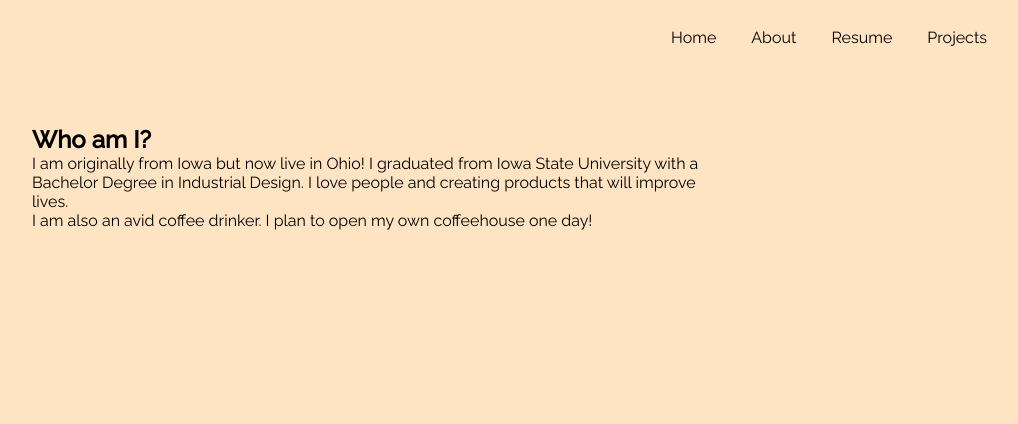
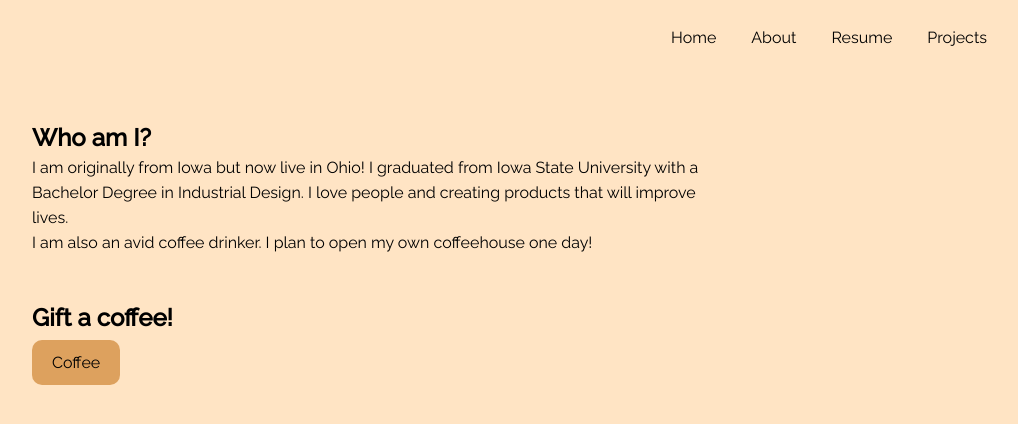
Before and after one commit to b-frazier/portfolio, a plain HTML site: page about.html in a window 1280 px wide. Shown: the whole page, without its empty margins (258-1276 px from the left). Drawn offline with Linux system fonts and the light colour scheme.

Commit message:
make button for coffee donations. practice using and styling buttons.

```diff
--- a/about.html
+++ b/about.html
@@ -20,11 +20,15 @@
         </ul>
     </nav>
     <div id="story">
-        <h2>Who am I?</h2>
+        <h2 id="who">Who am I?</h2>
         <p>I am originally from Iowa but now live in Ohio! I graduated from Iowa State University with a Bachelor Degree in Industrial Design.
             I love people and creating products that will improve lives.
         </p>
         <p>I am also an avid coffee drinker. I plan to open my own coffeehouse one day!</p>
     </div>
+    <div id="gift">
+        <h2 id="coffee">Gift a coffee!</h2>
+        <button id="coffee-btn">Coffee</button>
+    </div>
 </body>
 </html>
--- a/style.css
+++ b/style.css
@@ -2,6 +2,11 @@
     margin: 0;
     background-color: bisque;
     font-family: 'Raleway', sans-serif;
+    line-height: 25px;
+}
+
+p {
+    font-size: medium;
 }
 
 .navbar {
@@ -44,9 +49,13 @@ a:visited {
     display: flex;
     flex-direction: column;
     justify-content: center;
-    width: 300px;
+    width: 400px;
     padding-left: 30px;
 
+}
+
+#bianca {
+    margin: 5px 0;
 }
 
 .headshot {
@@ -61,3 +70,24 @@ a:visited {
     width: 700px;
     margin: 50px auto;
 }
+
+#who {
+    margin: 5px 0;
+}
+
+#gift {
+    width: 700px;
+    margin: 50px auto;
+}
+
+#coffee {
+    margin: 10px 0;
+}
+
+#coffee-btn {
+    background-color: #dda15e;
+    border-style: none;
+    border-radius: 10px;
+    padding: 10px 20px;
+    font-size: medium;
+}
```
